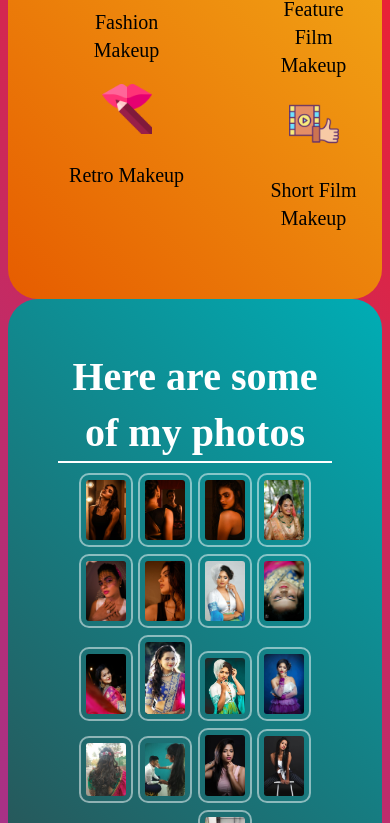
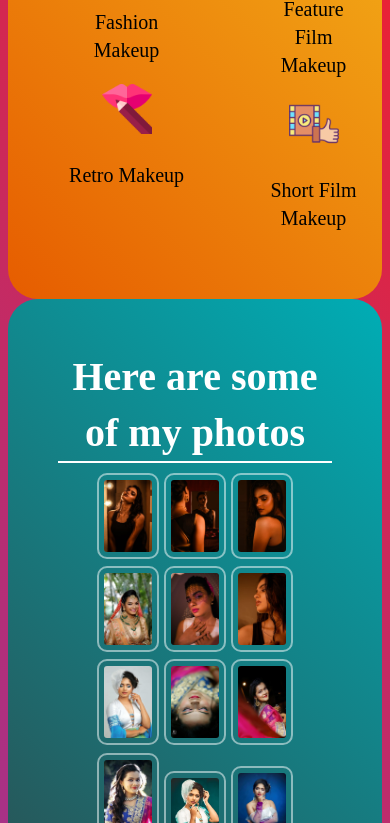
Before and after one commit to mohitjakhotra/nehapatil, a plain HTML site: page index.html in a window 390 px wide. Shown: the part 2639-3462 px from the top of the page. Drawn offline with Linux system fonts and the light colour scheme; a web font is replaced by a local one.

Commit message:
Update main_stylesheet.css

```diff
--- a/css/main_stylesheet.css
+++ b/css/main_stylesheet.css
@@ -344,6 +344,10 @@ align-content: center;
     padding: auto;
   }
 }
+  @media(max-width: 848px){
+  .gallery img{
+    width:48px;
+  }
 
 }
 #thumbn{
```
